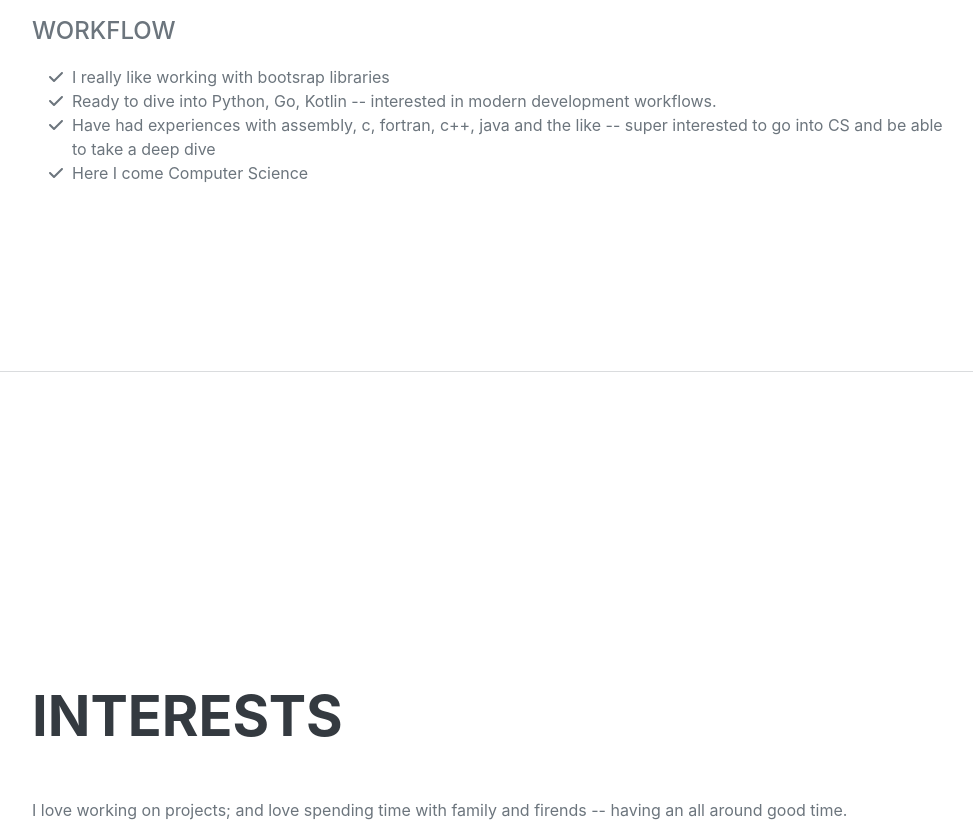
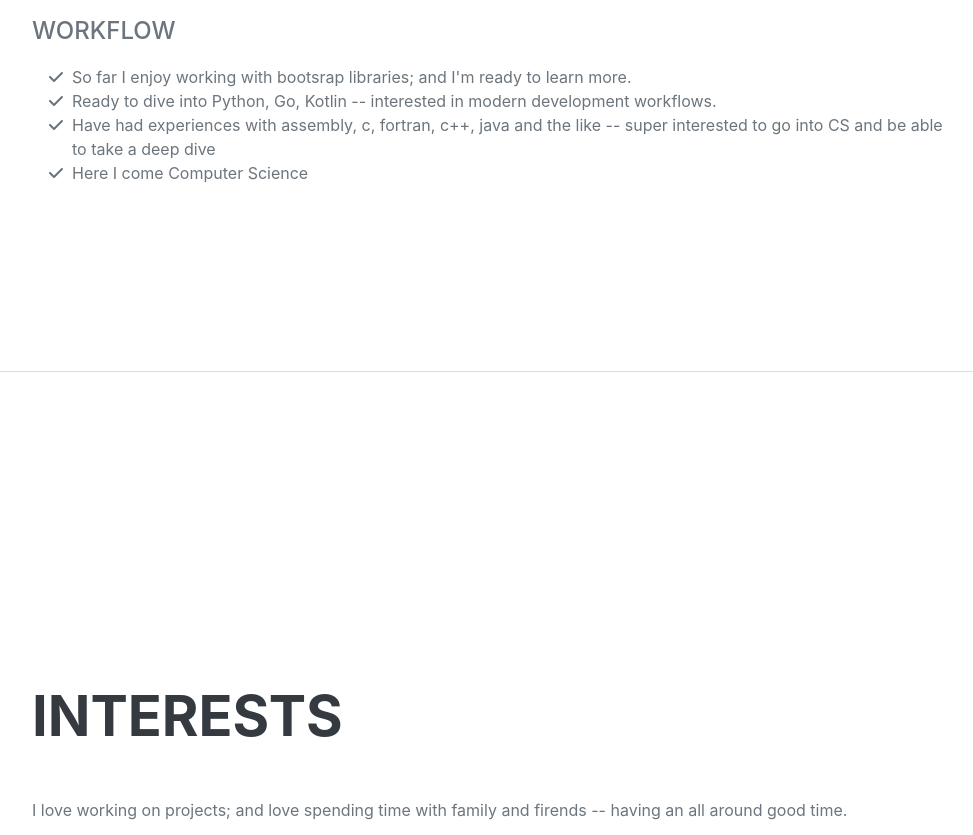
Before and after one commit to eduardodothost/resume, a plain HTML site: page index.html in a window 1280 px wide. Shown: the part 3078-3913 px from the top of the page, without its empty margins (288-1261 px from the left). Drawn offline with nearby package versions, Linux system fonts and the light colour scheme; a web font is replaced by a local one.

Commit message:
edited index.html

```diff
--- a/index.html
+++ b/index.html
@@ -158,7 +158,7 @@
                     <ul class="fa-ul mb-0">
                         <li>
                             <span class="fa-li"><i class="fas fa-check"></i></span>
-                            I really like working with bootsrap libraries
+                            So far I enjoy working with bootsrap libraries; and I'm ready to learn more.
                         </li>
                         <li>
                             <span class="fa-li"><i class="fas fa-check"></i></span>
```
